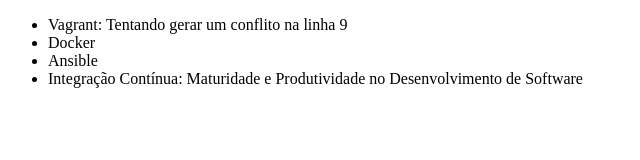
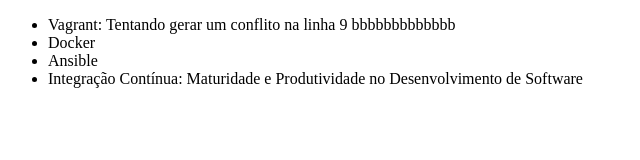
Before and after one commit to Jhonnatan97/alura-git, a plain HTML site: page index.html in a window 1280 px wide. Shown: the whole page, without its empty margins (0-640 px from the left). Drawn offline with Linux system fonts and the light colour scheme.

Commit message:
bbbbbbbbbb

```diff
--- a/index.html
+++ b/index.html
@@ -6,7 +6,7 @@
 </head>
 <body>
     <ul>
-        <li>Vagrant: Tentando gerar um conflito na linha 9</li>
+        <li>Vagrant: Tentando gerar um conflito na linha 9 bbbbbbbbbbbbb</li>
         <li>Docker</li>
         <li>Ansible</li>
         <li>Integração Contínua: Maturidade e Produtividade no Desenvolvimento de Software</li>
```
